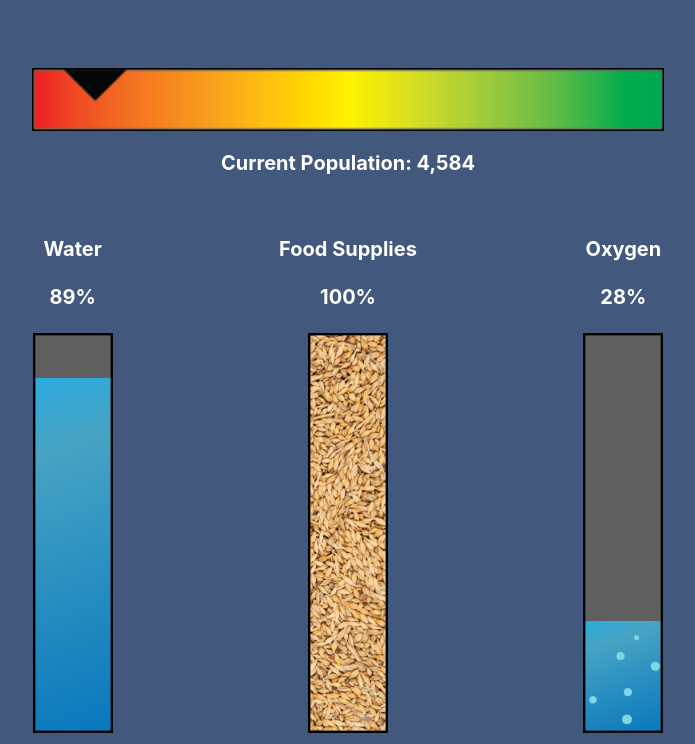
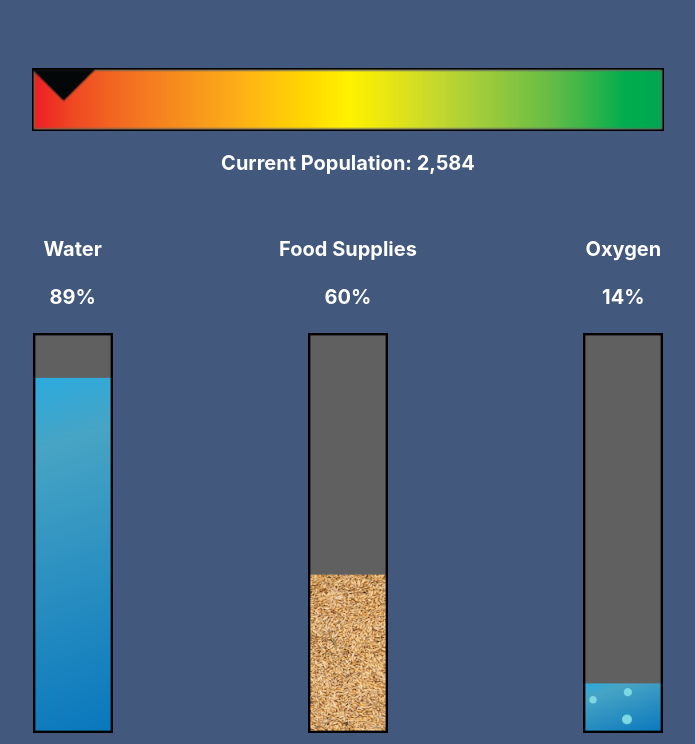
Before and after one commit to dcizmarik/E7NuclearFallout, a plain HTML site: page index.html in a window 1280 px wide. Shown: the part 137-881 px from the top of the page, without its empty margins (292-987 px from the left). Drawn offline with Linux system fonts and the light colour scheme.

Commit message:
pushing updates

```diff
--- a/index.html
+++ b/index.html
@@ -18,9 +18,9 @@
 
         <div id="spacer"></div>
 
-        <img id="defcon-image" src="NEWDEFCON2-01.png" alt="" class="center" width="30%">
+        <img id="defcon-image" src="NEWDEFCON3-01.png" alt="" class="center" width="30%">
 
-        <h3>Current Population: 4,584</h3>
+        <h3>Current Population: 2,584</h3>
 
         <div id="spacer"></div>
 
@@ -38,8 +38,8 @@
                 <td width="10%">&nbsp;</td>
                 <td width="10%">&nbsp;</td>
                 <td><h3>89%</h3></td>
-                <td><h3>100%</h3></td>
-                <td><h3>28%</h3></td>
+                <td><h3>60%</h3></td>
+                <td><h3>14%</h3></td>
                 <td width="10%">&nbsp;</td>
                 <td width="10%">&nbsp;</td>
             </tr>
@@ -47,8 +47,8 @@
                 <td width="10%">&nbsp;</td>
                 <td width="10%">&nbsp;</td>
                 <td><img src="water-01-01.png" alt="" height="400px"></td>
-                <td><img src="grain-01.png" alt="" height="400px"></td>
-                <td><img src="NEWAIR2-01.png" alt="" height="400px"></td>
+                <td><img src="NEWGRAIN3-01.png" alt="" height="400px"></td>
+                <td><img src="NEWAIR3-01.png" alt="" height="400px"></td>
                 <td width="10%">&nbsp;</td>
                 <td width="10%">&nbsp;</td>
             </tr>
```
Also changed, not shown: NEWAIR3-01.png (added), NEWDEFCON3-01.png (added), NEWGRAIN3-01.png (added).
